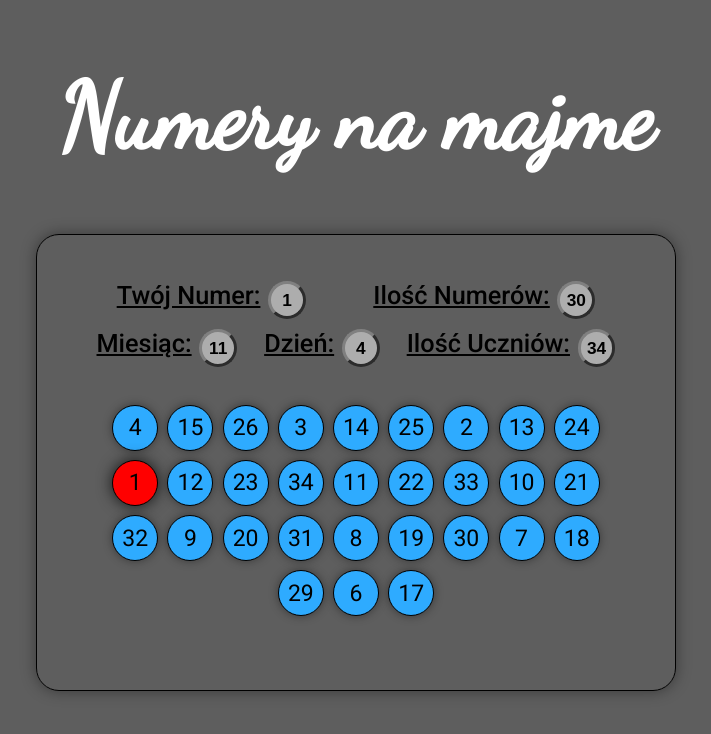
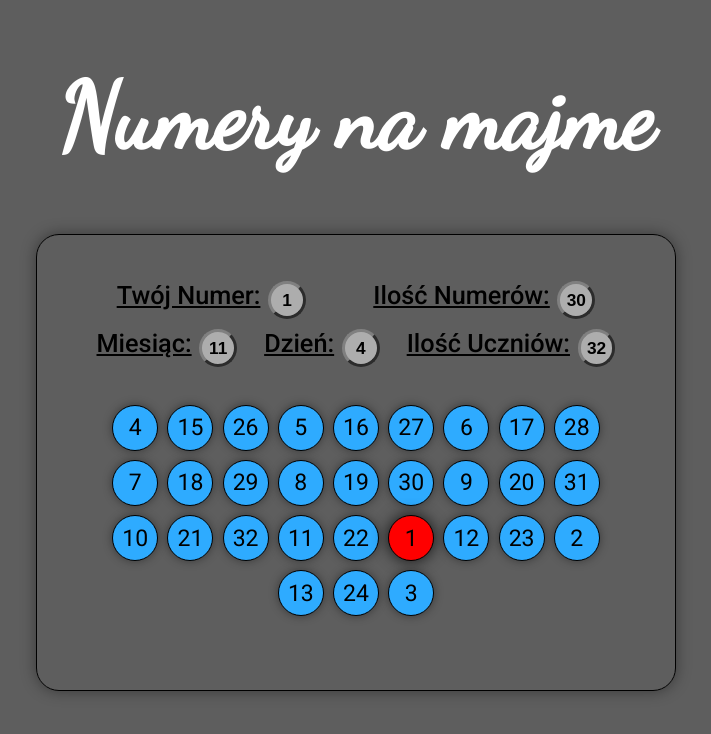
Before and after one commit to KLTPL/numery_z_majmy, a React (Vite) app: page / in a window 1280 px wide. Shown: the top 734 px of the page, without its empty margins (284-995 px from the left). Built offline with nearby package versions, Linux system fonts and the light colour scheme.

Commit message:
Changed the default students amount

```diff
--- a/src/App.tsx
+++ b/src/App.tsx
@@ -14,7 +14,7 @@ export default function App() {
   const [month, setMonth] = useState(newDate.getMonth() + 1);
   const [date, setDate] = useState(newDate.getDate());
   const [amountOfStudents, setAmountOfStudents] = useState(
-    isNaN(lStorageAmountOfSutdents) ? 34 : lStorageAmountOfSutdents
+    isNaN(lStorageAmountOfSutdents) ? 32 : lStorageAmountOfSutdents
   );
   const lastDayOfMonth = new Date(newDate.getFullYear(), month, 0).getDate();
   const [yourNumber, setYourNumber] = useState(
```
